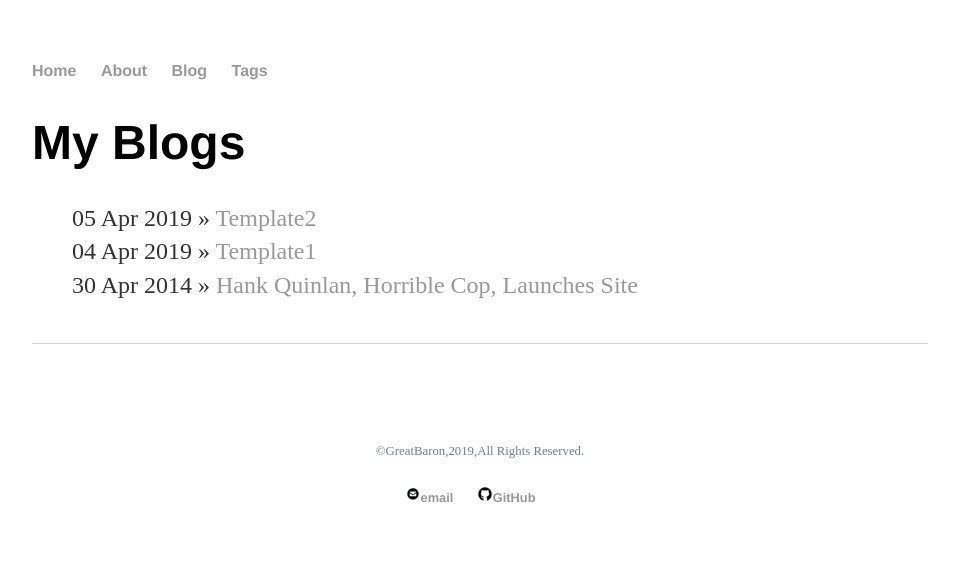
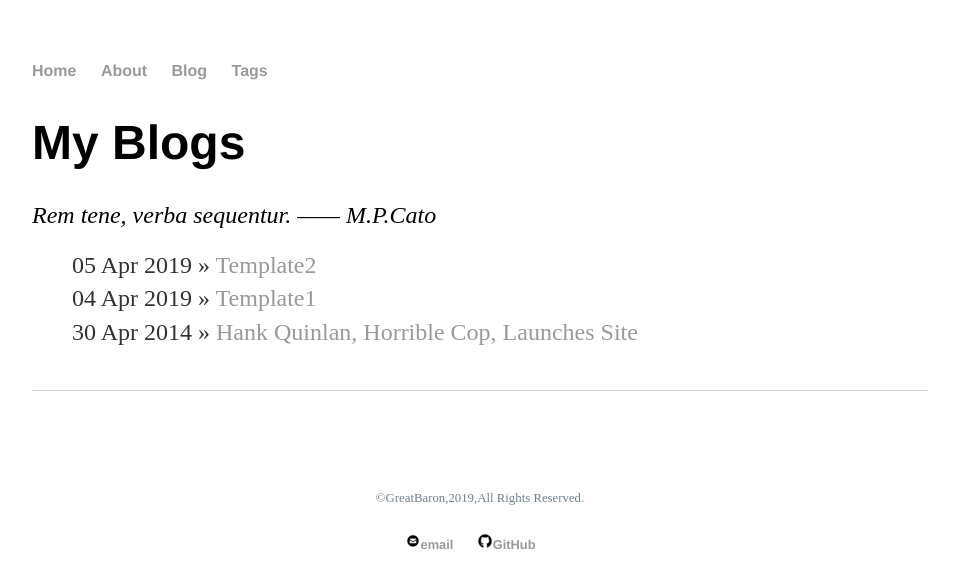
Before and after one commit to FameAndFarm/AndrewImalion.github.io, a Jekyll site: the page built from blog/index.html, in a window 1280 px wide. Shown: the top 588 px of the page, without its empty margins (160-1119 px from the left). Built offline with Jekyll 4.4.1, drawn with Linux system fonts in a browser that asks for light colours.

Commit message:
Update index.html

```diff
--- a/blog/index.html
+++ b/blog/index.html
@@ -4,6 +4,7 @@ title: My Blogs
 description: Rem tene, verba sequentur. —— M.P.Cato
 ---
 <h1>{{ page.title }}</h1>
+<span class="subheading">{{ page.description }}</span>
 <ul class="posts">
 
   {% for post in site.posts %}
```
